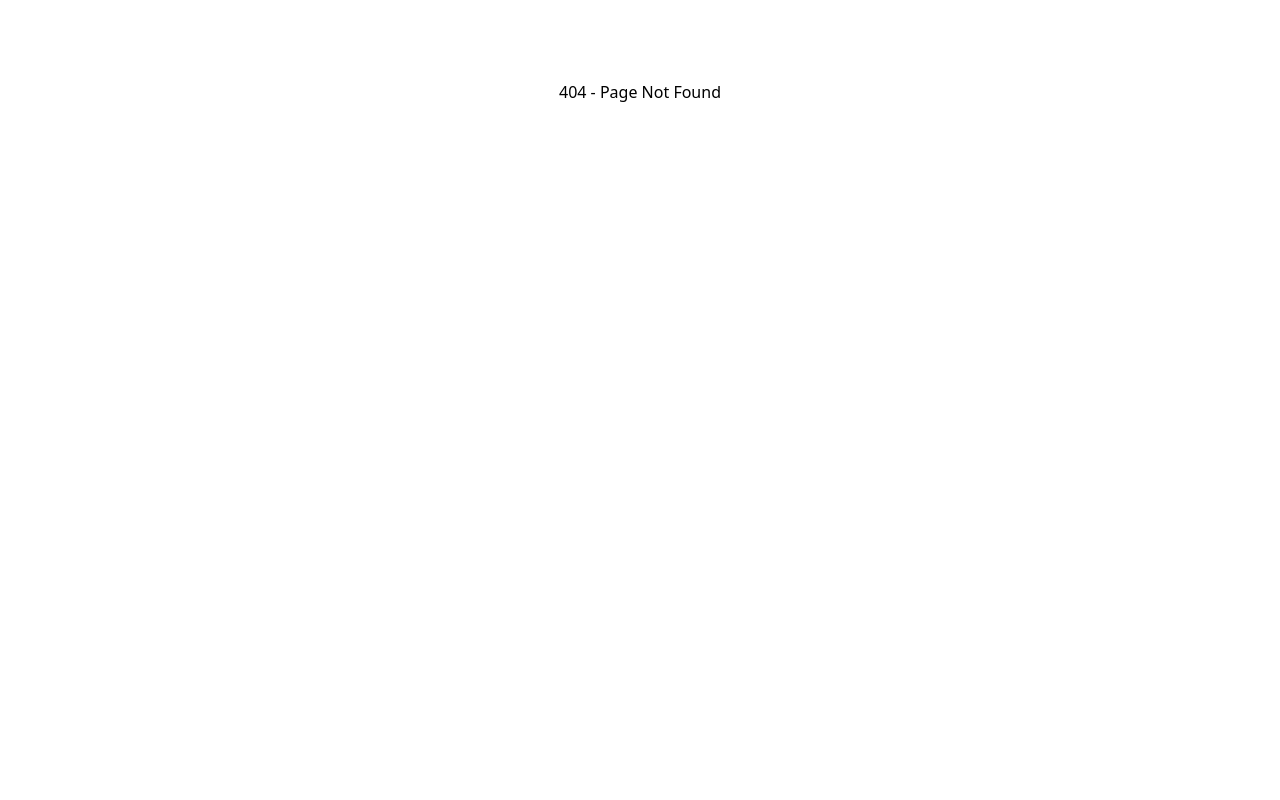
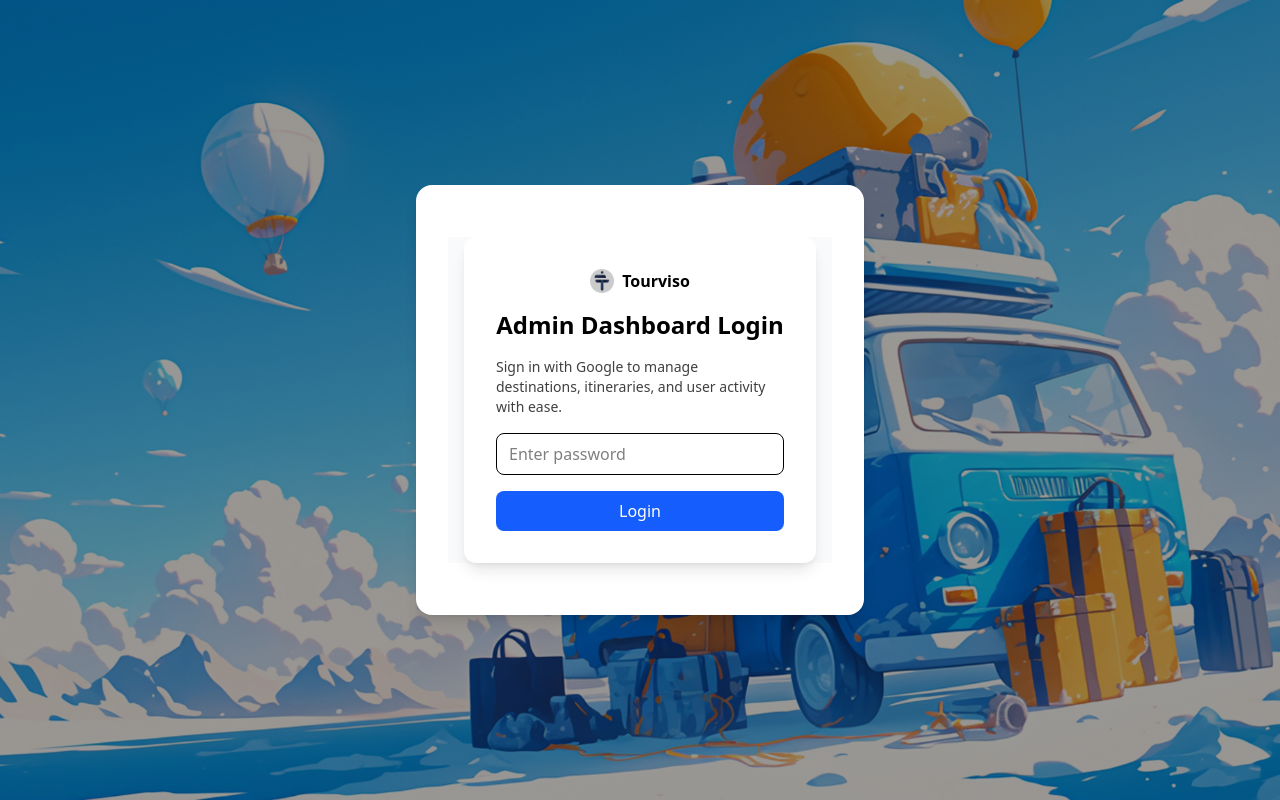
Before and after one commit to teshcodes/Tourvvisso, a React (Vite) app: page /admin/login in a window 1280 px wide. Before the commit this address had no page. Built offline with nearby package versions, Linux system fonts and the light colour scheme.

Commit message:
Redirected a file root

```diff
--- a/src/App.tsx
+++ b/src/App.tsx
@@ -11,11 +11,11 @@
     <BrowserRouter>
       <Routes>
         {/* Redirect root (/) to /admin/login */}
-        <Route path="/" element={<Navigate to="/admin/login" replace />} />
+        <Route path="/login" element={<Navigate to="/admin/login" replace />} />
 
         {/* Admin login page */}
         <Route element={<AuthLayout />}>
-          <Route path="/admin" element={<AdminLogin />} />
+          <Route path="/admin/login" element={<AdminLogin />} />
         </Route>
 
         {/* Protected admin pages */}
```
Also changed, not shown: vercel.json (added).
